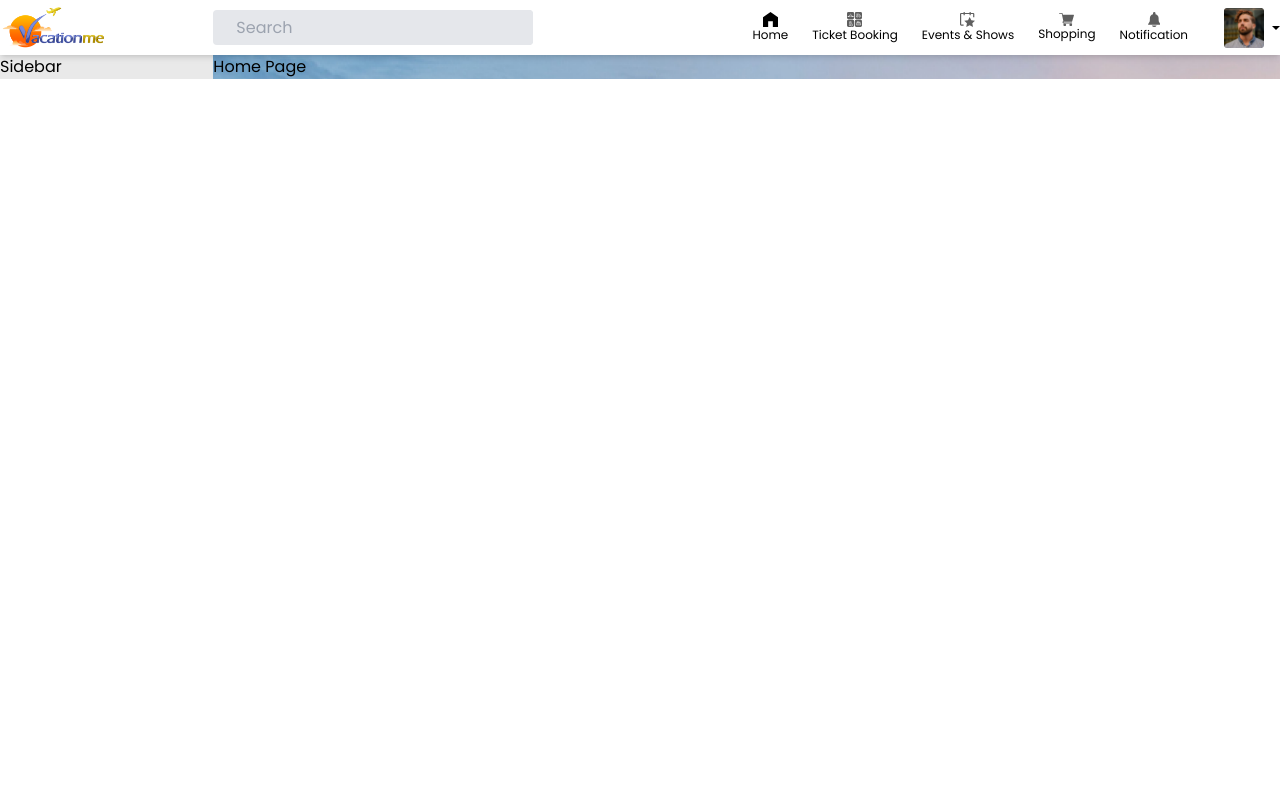
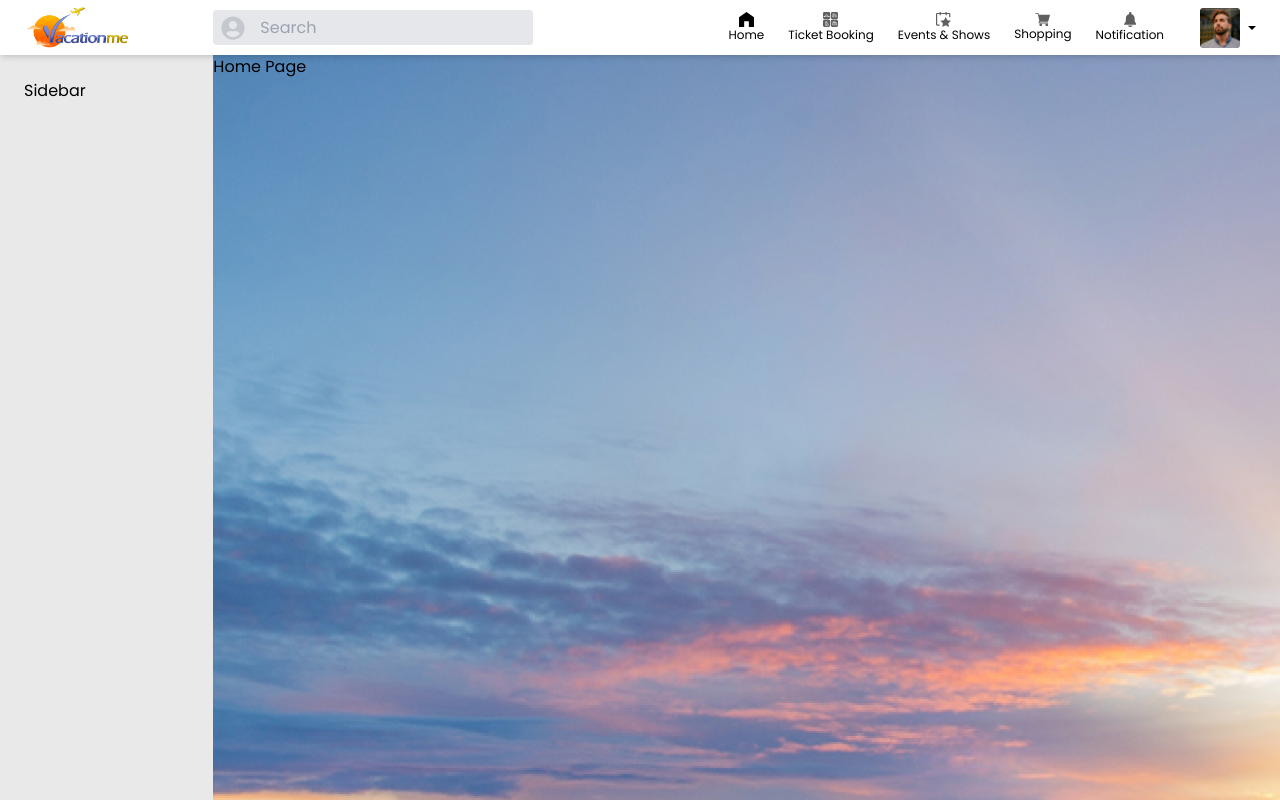
Before and after one commit to johazores/my-booking-engine, a Next.js app: page / in a window 1280 px wide. Built offline with nearby package versions, Linux system fonts and the light colour scheme.

Commit message:
Added temp pages and layout update

```diff
--- /dev/null
+++ b/app/events-shows/page.tsx
@@ -0,0 +1,9 @@
+import React from 'react'
+
+const Page = () => {
+  return (
+    <div>Events Show</div>
+  )
+}
+
+export default Page
--- a/app/layout.tsx
+++ b/app/layout.tsx
@@ -14,7 +14,7 @@ export default function RootLayout({
         <Header />
         <main className="w-full h-full">
           <div className="grid grid-cols-12 h-[100vh] pt-[55px]">
-            <div className="col-span-2">
+            <div className="col-span-2 bg-[#E9E9E9]">
               <Sidebar />
             </div>
             <div className="col-span-10">
--- a/app/page.tsx
+++ b/app/page.tsx
@@ -1,7 +1,7 @@
 export default function Home() {
 
   return (
-    <div className="w-full bg-[url('/images/flight-search.png')] bg-no-repeat bg-cover bg-center">
+    <div className="w-full h-full bg-[url('/images/flight-search.png')] bg-no-repeat bg-cover bg-center">
       <h1>Home Page</h1>
     </div>
   )
--- /dev/null
+++ b/app/shopping/page.tsx
@@ -0,0 +1,9 @@
+import React from 'react'
+
+const Page = () => {
+  return (
+    <div>Shopping</div>
+  )
+}
+
+export default Page
--- /dev/null
+++ b/app/ticket-booking/page.tsx
@@ -0,0 +1,9 @@
+import React from 'react'
+
+const Page = () => {
+  return (
+    <div>Ticket Booking</div>
+  )
+}
+
+export default Page
--- a/components/Shared/Header/constants.ts
+++ b/components/Shared/Header/constants.ts
@@ -17,6 +17,6 @@ export const NavItems = [
   },
   {
     name: 'Notification',
-    link: '/notification'
+    link: '#'
   }
 ];
--- a/components/Shared/Header/index.tsx
+++ b/components/Shared/Header/index.tsx
@@ -27,7 +27,7 @@ const Header = () => {
     <header className="fixed w-full bg-white">
       <div className="grid grid-cols-12 h-[55px] shadow-md">
         <div className="col-span-2 flex items-center justify-start">
-          <div className="w-96">
+          <div className="pl-6">
             <Link href="/">
               <Image
                 width={126}
@@ -42,7 +42,7 @@ const Header = () => {
           <NavSearch />
         </div>
         <div className="col-span-6 flex items-center justify-end">
-          <div className="flex items-center">
+          <div className="flex items-center pr-6">
             {NavItems.map((item, index) => {
               const menuIdx = index;
               return (
--- a/components/Shared/Sidebar/index.tsx
+++ b/components/Shared/Sidebar/index.tsx
@@ -3,9 +3,11 @@ import React from 'react'
 const Sidebar = () => {
 
   return (
-    <div className="w-96 bg-[#E9E9E9] ">
-      <p>Sidebar</p>
-    </div>
+    <aside className="mt-6">
+      <div className="pl-6">
+        <p>Sidebar</p>
+      </div>
+    </aside>
   )
 }
 
```
